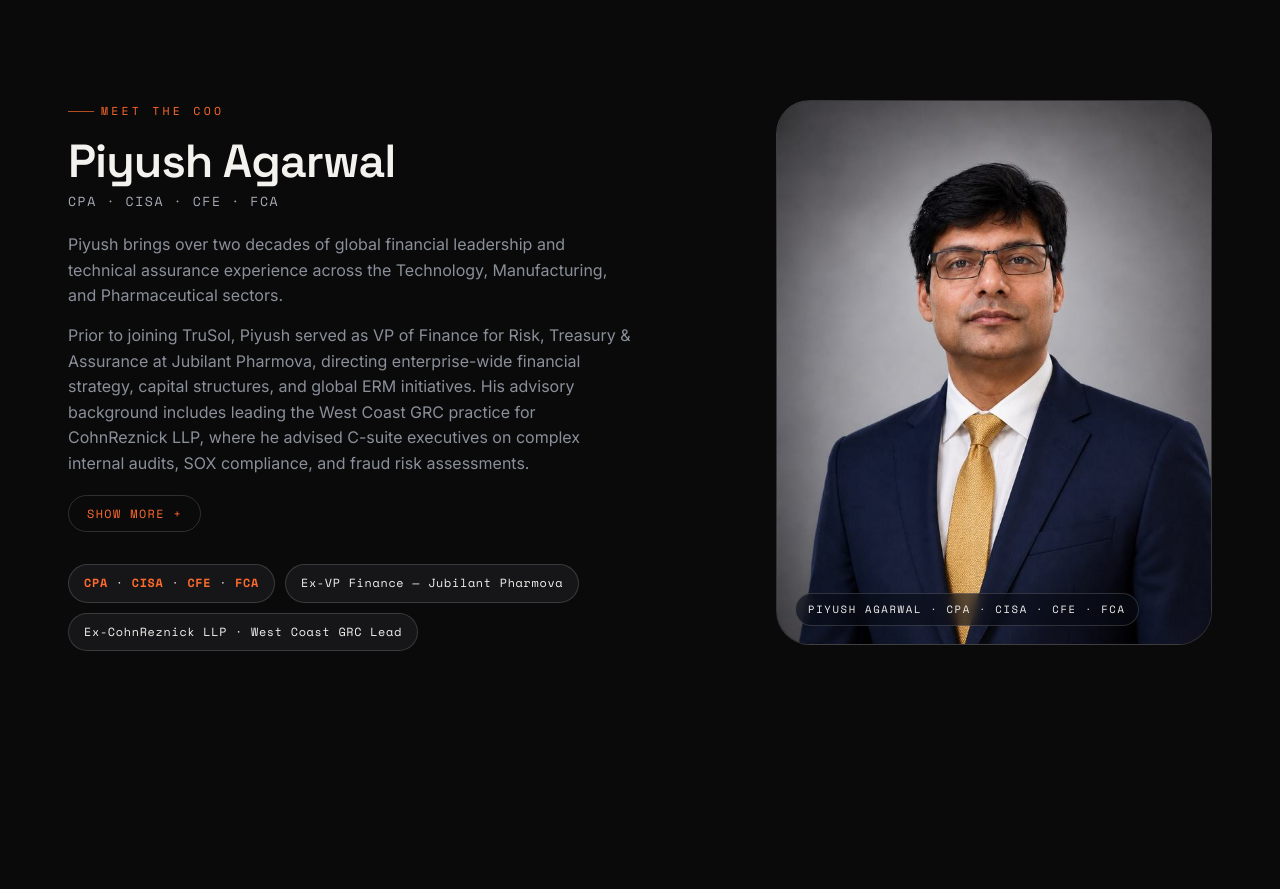
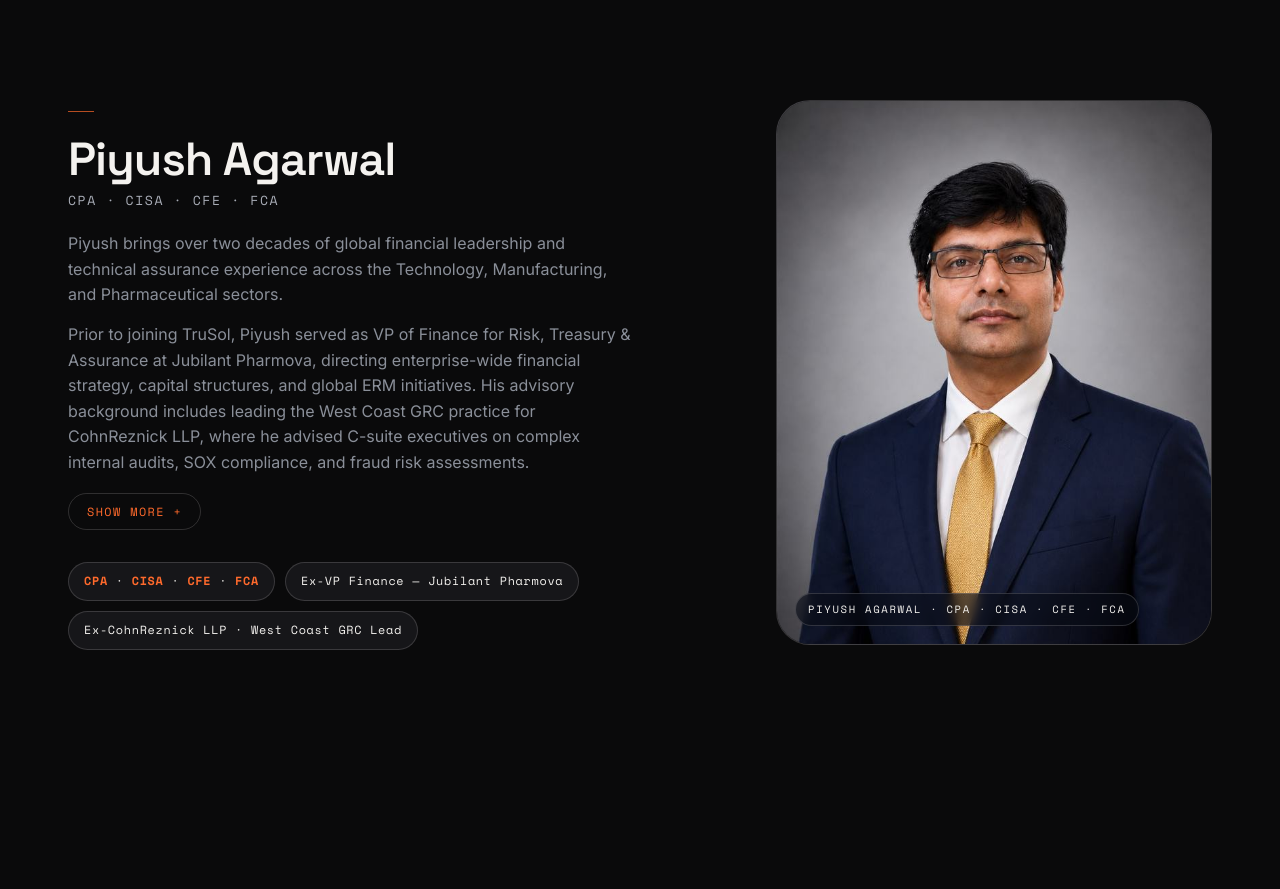
Before and after one commit to Trusol-Assurance/website, a Next.js app: page / in a window 1280 px wide. Shown: the part 4613-5502 px from the top of the page. Built offline with nearby package versions, Linux system fonts and the light colour scheme.

Commit message:
removed Meet the COO eyebrow

```diff
--- a/src/data/team.ts
+++ b/src/data/team.ts
@@ -50,7 +50,7 @@ export const team: TeamMember[] = [
   },
   {
     id: "piyush",
-    eyebrow: "Meet the COO",
+    eyebrow: "",
     name: "Piyush Agarwal",
     role: "CPA · CISA · CFE · FCA",
     // Both visible paragraphs carry data-d="2" in the source.
```
